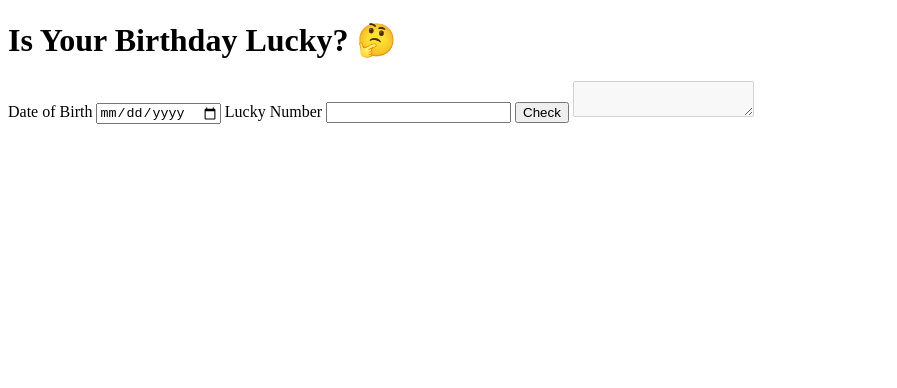
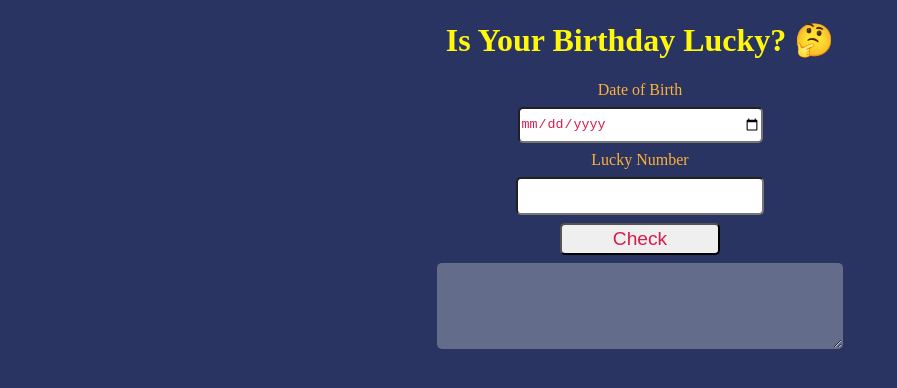
Before and after one commit to indrajitkrish/Is_Birthday_lucky, a plain HTML site: page index.html in a window 1280 px wide. Shown: the whole page, without its empty margins (0-897 px from the left). Drawn offline with Linux system fonts and the light colour scheme.

Commit message:
styling part done

```diff
--- /dev/null
+++ b/index.css
@@ -0,0 +1,53 @@
+:root{
+    --primary-BG: #293462;
+    --label: #D61C4E;
+    --heading: #FFF80A;
+    --input: #FEB139;
+}
+h1,textarea{
+    text-align: center;
+    color: var(--heading);
+}
+body{
+    background-color: var(--primary-BG);
+}
+
+#main{
+    display: flex;
+    flex-direction: column;
+    width: 25vw;
+    margin: 0 auto;
+    align-items: center;
+    justify-content: center;
+
+}
+input,label,button,textarea{
+    margin-bottom: 0.5rem;
+    border-radius: 5px;
+}
+label{
+    color: var(--input);
+}
+input{
+    height: 2rem;
+     width:15rem;
+     color: var(--label);
+
+}
+button{
+    width:10rem;
+    height: 2rem;
+    text-align: center;
+    color: var(--label);
+    font-size: larger;
+}
+button:hover{
+    color: var(--input);
+}
+textarea{
+    height: 5rem;
+    width: 25rem;
+    font-size: 25px;
+    text-align: justify;
+    font-weight: bolder;
+}
--- a/index.html
+++ b/index.html
@@ -5,10 +5,11 @@
     <meta http-equiv="X-UA-Compatible" content="IE=edge">
     <meta name="viewport" content="width=device-width, initial-scale=1.0">
     <title>Is Your Birthday Lucky or Not?</title>
+    <link href="index.css" rel="stylesheet">
 </head>
 <body>
-    <div>
-        <h1>Is Your Birthday Lucky? 🤔</h1>
+    <h1>Is Your Birthday Lucky? 🤔</h1>
+    <div id="main">
         <label for="date_of_birth">Date of Birth</label>
         <input type="date" id="date_of_birth"\>
         <label for="lucky_number">Lucky Number</label>
--- a/index.js
+++ b/index.js
@@ -11,7 +11,7 @@ function luckyornot(){
     var sum=calculate(dob);
     var sum = sum % num;
     if(sum === 0)
-    output.innerHTML = "Your birthday is a Lucky as you 🤩";
+    output.innerHTML = "Your birthday is Lucky as you 🤩";
     else
     output.innerHTML= "Your birthday is not lucky 😟";
 }
```
